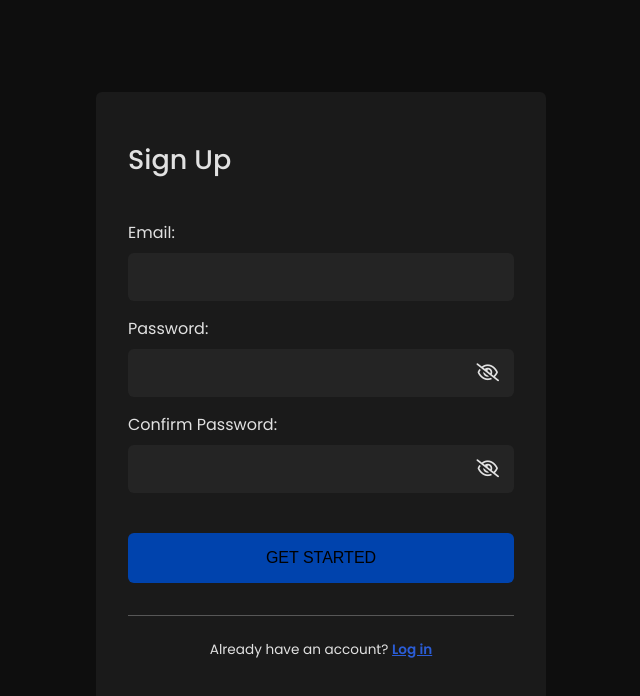
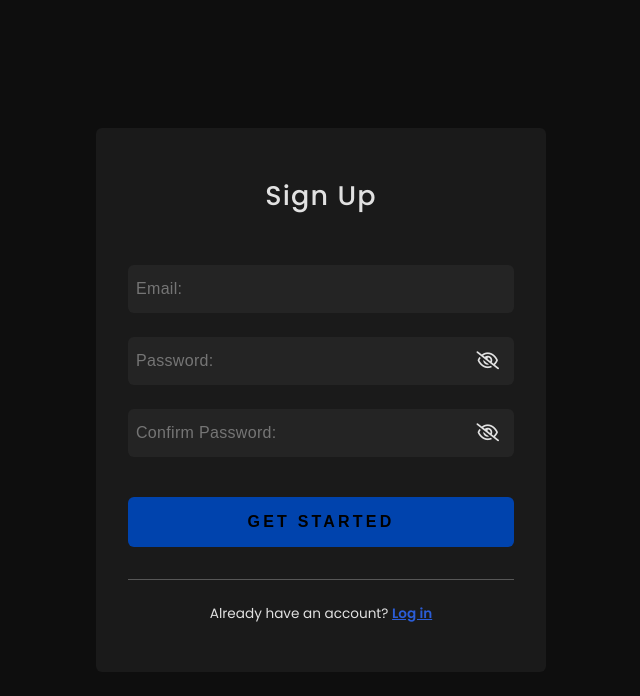
Before and after one commit to erikajdavid/my-weather-app, a React (Vite) app: page /signup in a window 1280 px wide. Both pictures are taken after a click on the button "Sign Up". Shown: the top 696 px of the page, without its empty margins (319-959 px from the left). Built offline with nearby package versions, Linux system fonts and the light colour scheme.

Commit message:
updated form

```diff
--- a/src/App.css
+++ b/src/App.css
@@ -512,6 +512,8 @@ select {
 
 .formContainer h2 {
     font-weight: 500;
+    letter-spacing: 0.075rem;
+    text-align: center;
 }
 
 form {
@@ -532,6 +534,8 @@ form input {
     border: none;
     background-color: #242424;
     border-radius: 6px;
+    font-size: 1rem;
+    letter-spacing: 0.02rem;
 }
 
 form .passwordContainer input {
@@ -553,6 +557,8 @@ form button {
     border-radius: 6px;
     cursor: pointer;
     transition: all 0.5s;
+    letter-spacing: 0.2rem;
+    font-weight: 700;
 }
 
 form button:hover {
--- a/src/components/LogIn.jsx
+++ b/src/components/LogIn.jsx
@@ -14,14 +14,15 @@ const LogIn = () => {
             <div className="formContainer">
                 <h2>Welcome back!</h2>
                 <form>
-                    <label htmlFor="email">Email:</label>
-                    <input type="email" name="email" required></input>
-                    <label htmlFor="password">Password:</label>
+                    <label htmlFor="email"></label>
+                    <input type="email" name="email" placeholder="Email:" required></input>
+                    <label htmlFor="password"></label>
                     <div className="passwordContainer">
                         <input
                             type={passwordVisible ? 'text' : 'password'}
                             name="password"
                             className="password"
+                            placeholder="Password:"
                             required>
                         </input>
                         <i className={`fa-regular ${passwordVisible ? 'fa-eye' : 'fa-eye-slash'} faInvisible`} onClick={togglePasswordVisibility}></i>
--- a/src/components/SignUp.jsx
+++ b/src/components/SignUp.jsx
@@ -20,24 +20,26 @@ const SignUp = () => {
             <div className="formContainer">
                 <h2>Sign Up</h2>
                 <form>
-                    <label htmlFor="email">Email:</label>
-                    <input type="email" name="email" required></input>
-                    <label htmlFor="password">Password:</label>
+                    <label htmlFor="email"></label>
+                    <input type="email" name="email" placeholder="Email:" required></input>
+                    <label htmlFor="password"></label>
                     <div className="passwordContainer">
                         <input
                             type={passwordVisible ? 'text' : 'password'}
                             name="password"
                             className="password"
+                            placeholder="Password:"
                             required>
                         </input>
                         <i className={`fa-regular ${passwordVisible ? 'fa-eye' : 'fa-eye-slash'} faInvisible`} onClick={togglePasswordVisibility}></i>
                     </div>
-                    <label htmlFor="confirmPassword">Confirm Password:</label>
+                    <label htmlFor="confirmPassword"></label>
                     <div className="passwordContainer">
                         <input
                             type={confirmPasswordVisible ? 'text' : 'password'}
                             name="confirmPassword"
                             className="password"
+                            placeholder="Confirm Password:"
                             required>
                         </input>
                         <i className={`fa-regular ${confirmPasswordVisible ? 'fa-eye' : 'fa-eye-slash'} faInvisible`} onClick={toggleConfirmPasswordVisibility}></i>
```
